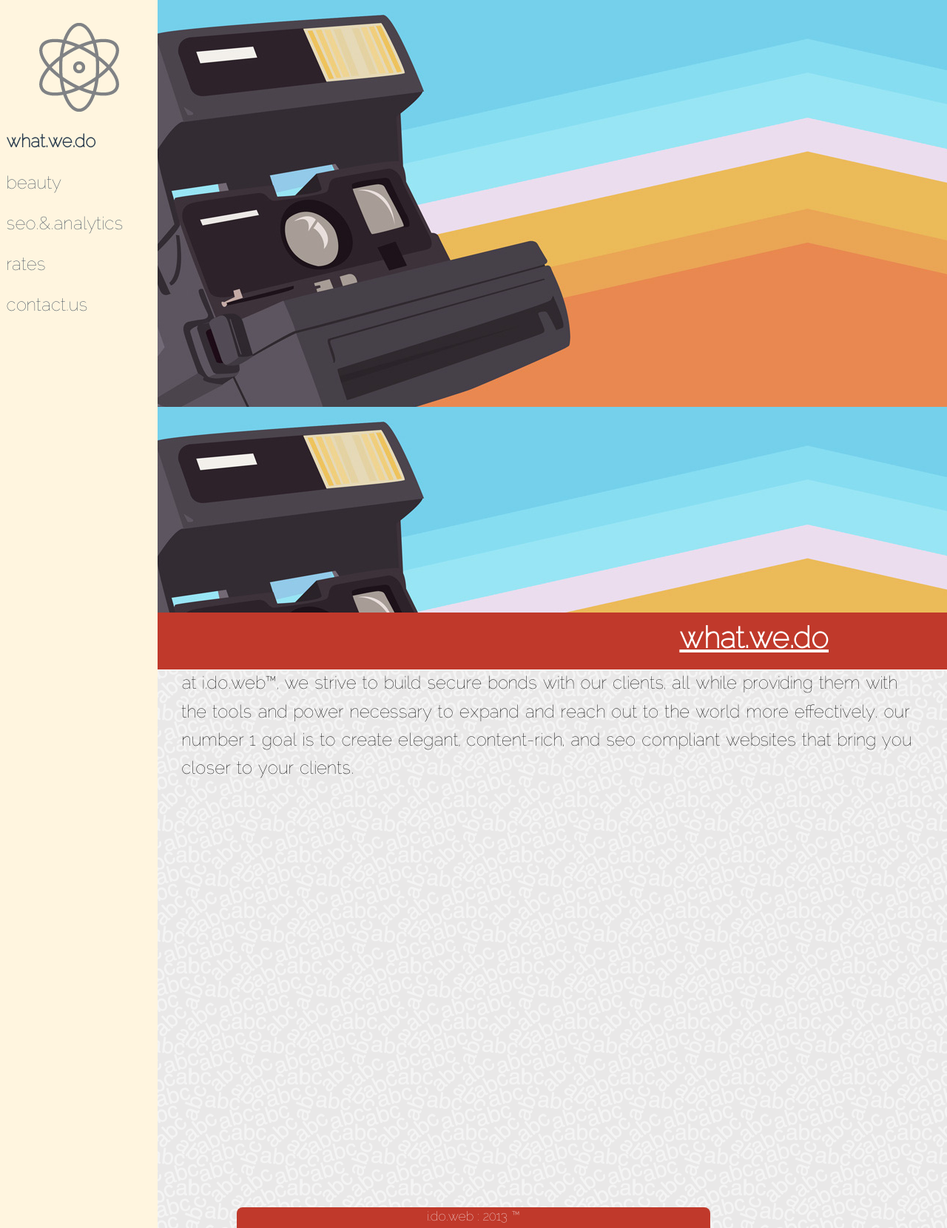
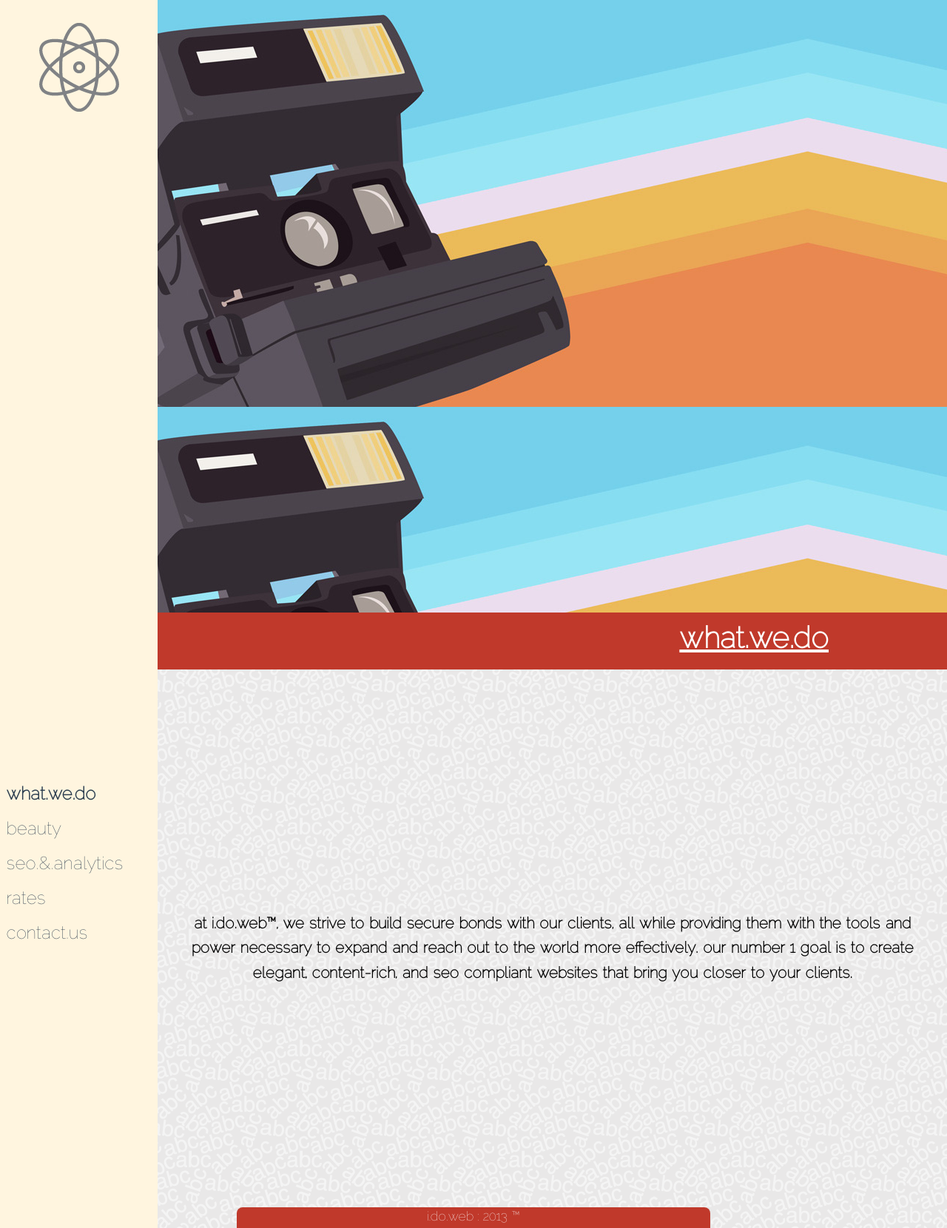
Before and after one commit to Siakag/resume, a PHP site: page / in a window 1280 px wide. Shown: the whole page at 74% size. Run offline with PHP 8.4, Linux system fonts and the light colour scheme; some libraries are stand-ins or nearby versions.

Commit message:
resume - rev 1

```diff
--- a/css/app.css
+++ b/css/app.css
@@ -114,7 +114,7 @@ h2 {
 
 p {
   color: #000;
-  font-size: 1.5em;
+  font-size: 1.3em;
 }
 
 body {
@@ -144,27 +144,36 @@ body,
   position: fixed;
 }
 
-.nav.hunned ul:hover li a {
+#fullPage-nav {
+  left: 0 !important;
+  position: relative;
+  top: -30%;
+  width: 16.7%;
+}
+
+#fullPage-nav ul:hover li a {
   color: #FFFFFF;
 }
 
-nav ul {
+#fullPage-nav ul {
     margin: 0;
 }
 
-nav li {
+#fullPage-nav li {
   font-size: 1.5em;
+  height: 40px;
   line-height: 2.3em;
   list-style: none outside none;
   margin-left: 4%;
   text-align: left;
 }
 
-.nav.hunned a:hover {
+#fullPage-nav a:hover {
+  font-weight: bolder;
   text-decoration: underline;
 }
 
-.nav.hunned a.active {
+#fullPage-nav a.active {
   font-weight: bolder;
 }
 
@@ -204,10 +213,23 @@ a#menu {
   text-decoration: underline;
 }
 
-.halfHeight p {
+/*.halfHeight p {
   background: url(patternhead-helvetica1b-thumb.png) repeat scroll 0 0 rgba(0, 0, 0, 0);
   margin-top: -7px;
-  padding: 0 3%;
+  padding: 2%;
+  font-weight: bolder;
+}*/
+
+.halfHeight p {
+  background: url("patternhead-helvetica1b-thumb.png") repeat scroll 0 0 rgba(0, 0, 0, 0);
+  display: table;
+  font-weight: bolder;
+  margin-top: -45px;
+  padding: 0 2%;
+}
+
+.halfHeight p span {
+  color: #000000;
 }
 
 .intro .bg {
--- /dev/null
+++ b/css/jquery.fullPage.css
@@ -0,0 +1,164 @@
+/**
+ * fullPage 1.4.5
+ * https://github.com/alvarotrigo/fullPage.js
+ * MIT licensed
+ *
+ * Copyright (C) 2013 alvarotrigo.com - A project by Alvaro Trigo
+ */
+body, html {
+    margin:0;
+    padding:0;
+}
+#superContainer {
+    height:100%;
+    position:relative;
+}
+.section{
+    position: relative;
+	-webkit-box-sizing: border-box;
+    -moz-box-sizing: border-box;
+         box-sizing: border-box;
+}
+.slide {
+    float: left;
+}
+.slide, .slidesContainer {
+    height: 100%;
+    display: block;
+}
+.slides {
+	height: 100%;
+    overflow: hidden;
+    position: relative;
+    -webkit-transition: all 0.3s ease-out;
+    -moz-transition: all 0.3s ease-out;
+    -o-transition: all 0.3s ease-out;
+    transition: all 0.3s ease-out;
+}
+.section.table,
+.slide.table{
+	display:table;
+	width:100%;
+}
+.tableCell{
+	display:table-cell;
+	vertical-align: middle;
+	width:100%;
+	height: 100%;
+}
+.slidesContainer {
+    float: left;
+    position: relative;
+}
+.controlArrow{
+    position:absolute;
+    top:50%;
+    cursor:pointer;
+	width: 0px;
+	height: 0px;
+	border-style: solid;
+	margin-top: -38px;
+}
+
+.controlArrow.prev{
+	left:15px;
+	width: 0px;
+	border-width: 38.5px 34px 38.5px 0;
+	border-color: transparent #fff transparent transparent;
+}
+.controlArrow.next{
+	right:15px;
+	border-width: 38.5px 0 38.5px 34px;
+	border-color: transparent transparent transparent #fff;
+}
+.scrollable{
+	overflow:scroll;
+}
+.easing{
+    -webkit-transition: all 0.7s ease-out;
+    -moz-transition: all 0.7s ease-out;
+    -o-transition: all 0.7s ease-out;
+    transition: all 0.7s ease-out;
+}
+#fullPage-nav{
+	position: fixed;
+	z-index: 100;
+	margin-top: -32px;
+	top: 50%;
+	opacity: 1;
+}
+#fullPage-nav.right{
+	right: 17px;
+}
+#fullPage-nav.left{
+	left: 17px;
+}
+.fullPage-slidesNav{
+	position: absolute;
+	z-index: 4;
+	left: 50%;
+	opacity: 1;
+}
+.fullPage-slidesNav.bottom{
+	bottom: 17px;
+}
+.fullPage-slidesNav.top{
+	top: 17px;
+}
+#fullPage-nav ul,
+.fullPage-slidesNav ul{
+	margin:0;
+	padding:0;
+}
+#fullPage-nav li,
+.fullPage-slidesNav li{
+	display: block;
+	width: 14px;
+	height: 13px;
+	margin: 7px;
+	position:relative;
+}
+.fullPage-slidesNav li{
+	display: inline-block;
+}
+#fullPage-nav li a,
+.fullPage-slidesNav li a{
+	display: block;
+	position: relative;
+	z-index: 1;
+	width: 100%;
+	height: 100%;
+	cursor: pointer;
+	text-decoration: none;
+}
+#fullPage-nav li .active span,
+.fullPage-slidesNav .active span{
+	background: #333;
+}
+#fullPage-nav span,
+.fullPage-slidesNav span{
+	top: 2px;
+	left: 2px;
+	width: 8px;
+	height: 8px;
+	border: 1px solid #000;
+	background: rgba(0, 0, 0, 0);
+	-webkit-border-radius: 50%;
+	-moz-border-radius: 50%;
+	border-radius: 50%;
+	position: absolute;
+	z-index: 1;
+}
+.fullPage-tooltip{
+	position: absolute;
+	color: #fff;
+	font-size: 14px;
+	font-family: arial, helvetica, sans-serif;
+	top: -2px;
+}
+.fullPage-tooltip.right{
+	right: 20px;
+}
+.fullPage-tooltip.left{
+	left: 20px;
+}
--- a/includes/content.php
+++ b/includes/content.php
@@ -1,72 +1,63 @@
-<div class="main hunned">
-
-  <section class="content hunned intro" id='section1'>
-    <div class="halfHeight bg">
-
+<div class="content hunned intro section" id='section1'>
+  <div class="halfHeight bg"></div>
+  <div class="halfHeight">
+    <h2 class='header'>what.we.do</h2>
+    <p class='hunned'>
+      <span class='middle center tableCell'>
+        At i.do.web&trade;, we strive to build secure bonds with our clients, all while providing them with the tools and power necessary to expand and reach out to the world more effectively. Our number 1 goal is to create elegant, content-rich, and SEO compliant websites that bring you closer to your clients.
+      </span>
+    </p>
+  </div>
 </div>
 
+
+<div class="content hunned summary section" id='section2'>
+  <div class="halfHeight bg"></div>
   <div class="halfHeight">
-      <h2 class='header'></h2>
+    <h2 class='header'>beauty</h2>
     <p class='hunned'>
-        At i.do.web&trade;, we strive to build secure bonds with our clients, all while providing them with the tools and power necessary to expand and reach out to the world more effectively. Our number 1 goal is to create elegant, content-rich, and SEO compliant websites that bring you closer to your clients.
+      <span class='middle center tableCell'>
+        Today's web is driven by beautifully crafted sites at blistering speeds. We specialize in developing all types of web content solutions, be it simple or robust. We pledge to deliver aesthetically satisfying websites that don't ever compromise content or functionality.
+      </span>
     </p>
   </div>
-  </section>
+</div>
 
 
-  <section class="content hunned summary" id='section2'>
-    <div class="halfHeight bg">
-
+<div class="content hunned work section" id='section3'>
+  <div class="halfHeight bg"></div>
+  <div class="halfHeight">
+    <h2 class='header'>seo.&amp;.analytics</h2>
+    <p class='hunned'>
+      <span class='middle center tableCell'>
+        Now that there is the Tec-9, a crappy spray gun from South Miami. This gun is advertised as the most popular gun in American crime. Do you believe that shit? It actually says that in the little book that comes with it: the most popular gun in American crime. Like they're actually proud of that shit.
+      </span>
+    </p>
+  </div>
 </div>
 
+
+<div class="content hunned education section" id='section4'>
+  <div class="halfHeight bg"></div>
   <div class="halfHeight">
-      <h2 class='header'></h2>
+    <h2 class='header'>rates</h2>
     <p class='hunned'>
-        Today's web is driven by beautifully crafted sites at blistering speeds. We specialize in developing all types of web content solutions, be it simple or robust. We pledge to deliver aesthetically satisfying websites that don't ever compromise content or functionality.
+      <span class='middle center tableCell'>
+        Now that there is the Tec-9, a crappy spray gun from South Miami. This gun is advertised as the most popular gun in American crime. Do you believe that shit? It actually says that in the little book that comes with it: the most popular gun in American crime. Like they're actually proud of that shit.
+      </span>
     </p>
   </div>
-  </section>
+</div>
 
 
-  <section class="content hunned work" id='section3'>
-    <div class="halfHeight bg">
-
-    </div>
-
+<div class="content hunned about section" id='section5'>
+  <div class="halfHeight bg"></div>
   <div class="halfHeight">
-      <h2 class='header'></h2>
+    <h2 class='header'>contact.us</h2>
     <p class='hunned'>
+      <span class='middle center tableCell'>
         Now that there is the Tec-9, a crappy spray gun from South Miami. This gun is advertised as the most popular gun in American crime. Do you believe that shit? It actually says that in the little book that comes with it: the most popular gun in American crime. Like they're actually proud of that shit.
+      </span>
     </p>
   </div>
-  </section>
-
-
-  <section class="content hunned education" id='section4'>
-    <div class="halfHeight bg">
-
 </div>
-
-    <div class="halfHeight">
-      <h2 class='header'></h2>
-      <p class='hunned'>
-        Now that there is the Tec-9, a crappy spray gun from South Miami. This gun is advertised as the most popular gun in American crime. Do you believe that shit? It actually says that in the little book that comes with it: the most popular gun in American crime. Like they're actually proud of that shit.
-      </p>
-    </div>
-  </section>
-
-
-  <section class="content hunned about" id='section5'>
-    <div class="halfHeight bg">
-
-    </div>
-
-    <div class="halfHeight">
-      <h2 class='header'></h2>
-      <p class='hunned'>
-        Now that there is the Tec-9, a crappy spray gun from South Miami. This gun is advertised as the most popular gun in American crime. Do you believe that shit? It actually says that in the little book that comes with it: the most popular gun in American crime. Like they're actually proud of that shit.
-      </p>
-    </div>
-  </section>
-
-</div> <!-- end main -->
--- a/index.php
+++ b/index.php
@@ -15,16 +15,13 @@
     <link rel="shortcut icon" href="css/favicon.ico" type="image/x-icon">
     <link rel="icon" href="css/favicon.ico" type="image/x-icon">
     <link rel="stylesheet" href="css/foundation.css" />
-    <link rel="stylesheet" href="css/onepage-scroll.css" />
+    <link rel="stylesheet" href="css/jquery.fullPage.css" />
     <link rel="stylesheet" href="css/app.css" />
     <script src="js/modernizr.js"></script>
   </head>
   <body>
     <div class="row mainRow clear">
       <div class="nav hunned small-12 large-2 left">
-        <?php
-          include 'includes/navContent.php'
-        ?>
       </div> <!-- end .nav -->
 
 
@@ -49,7 +46,7 @@
     <script src="js/jquery.color.min.js"></script>
     <script src="//cdnjs.cloudflare.com/ajax/libs/jquery-easing/1.3/jquery.easing.min.js"></script>
     <script src="js/foundation.min.js"></script>
-    <script src="js/jquery.onepage-scroll.min.js"></script>
+    <script src="js/jquery.fullPage.js"></script>
     <script src="js/app.js"></script>
 
   </body>
```
Also changed, not shown: other parts of css/app.css (+28 -20 lines), js/app.js (+30 -32 lines), js/jquery.fullPage.js (added). Lines whose indentation alone changed are shown as unchanged.
